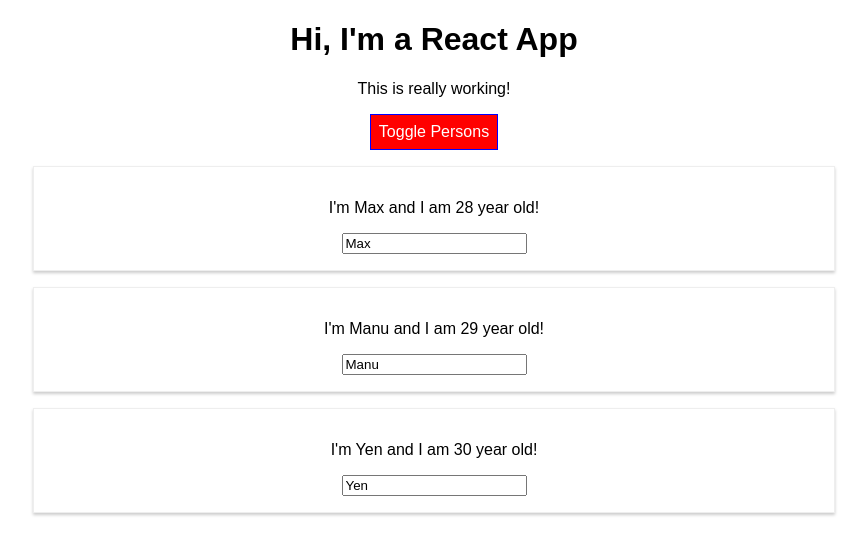
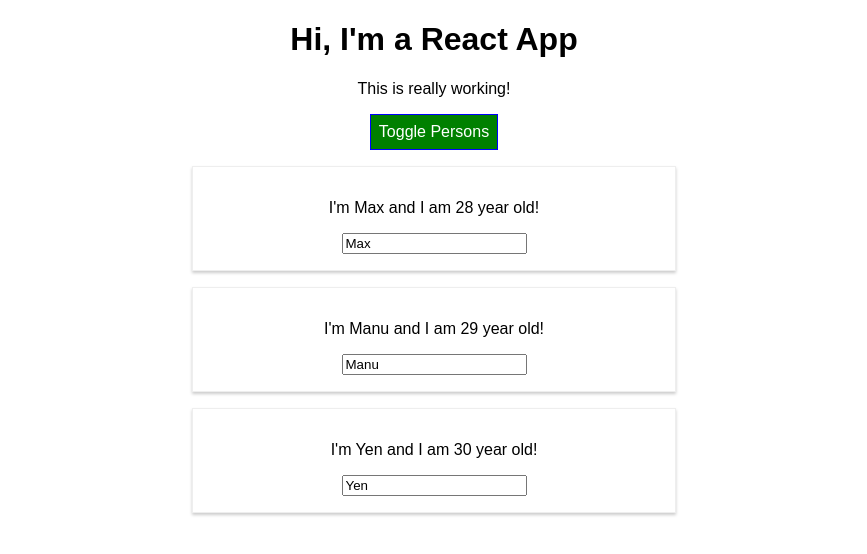
Before and after one commit to truthblue82/react-complete-guide, a React (Create React App) app: page / in a window 1280 px wide. Both pictures are taken after a click on the button "Toggle Persons". Shown: the top 554 px of the page, without its empty margins (206-1073 px from the left). Built offline with nearby package versions, Linux system fonts and the light colour scheme.

Commit message:
updating

```diff
--- a/package.json
+++ b/package.json
@@ -6,7 +6,8 @@
     "radium": "^0.26.0",
     "react": "^16.12.0",
     "react-dom": "^16.12.0",
-    "react-scripts": "1.1.5"
+    "react-scripts": "1.1.5",
+    "styled-components": "^4.4.1"
   },
   "scripts": {
     "start": "react-scripts start",
--- a/src/App.js
+++ b/src/App.js
@@ -1,7 +1,22 @@
 import React, { Component } from 'react';
+import styled from 'styled-components';
 import './App.css';
-import Radium from 'radium';
+
 import Person from './Person/Person'
+
+const StyledButton = styled.button`
+  background-color: green;
+  color: white;
+  font: inherit;
+  border: 1px solid blue;
+  padding: 8px;
+  cursor: pointer;
+
+  &:hover {
+    background-color: lightgreen;
+    color: black;
+  }
+`;
 
 class App extends Component {
   state = {
@@ -88,9 +103,9 @@
         <div className="App">
           <h1>Hi, I'm a React App</h1>
           <p className={classes.join(' ')}>This is really working!</p>
-          <button
-            style={style}
-            onClick={() => this.togglePersonsHandler()}>Toggle Persons</button>
+          <StyledButton onClick={() => this.togglePersonsHandler()}>
+            Toggle Persons
+          </StyledButton>
           {persons}
         </div>
     );
@@ -98,4 +113,4 @@
   }
 }
 
-export default Radium(App);
+export default App;
--- a/src/Person/Person.js
+++ b/src/Person/Person.js
@@ -1,16 +1,34 @@
 import React from 'react';
-import Radium from 'radium';
+import styled from 'styled-components';
 
-import './Person.css'
+//import './Person.css'
+const StyledDiv = styled.div`
+    width: 60%;
+    margin: 16px auto;
+    border: 1px solid #eee;
+    box-shadow: 0 2px 3px #ccc;
+    padding: 16px;
+    text-align: center;
 
+    @media (min-width: 500px) {
+        width: 450px;
+    }
+`;
 const person = (props) => {
+    const style = {
+        '@media (min-width: 500px)': {
+            width: '450px'
+        }
+    };
+
     return (
-        <div className="Person">
+        //<div className="Person" style={style}>
+        <StyledDiv>
             <p onClick={props.click}>I'm {props.name} and I am {props.age} year old!</p>
             <p>{props.children}</p>
             <input type="text" onChange={props.changed} value={props.name}/>
-        </div>
+        </StyledDiv>
     )
 };
 
-export default Radium(person);
+export default person;
```
Also changed, not shown: src/Person/Person.css (line endings or trailing spaces), 1 other file (tests, documents, lock files or other folders).
